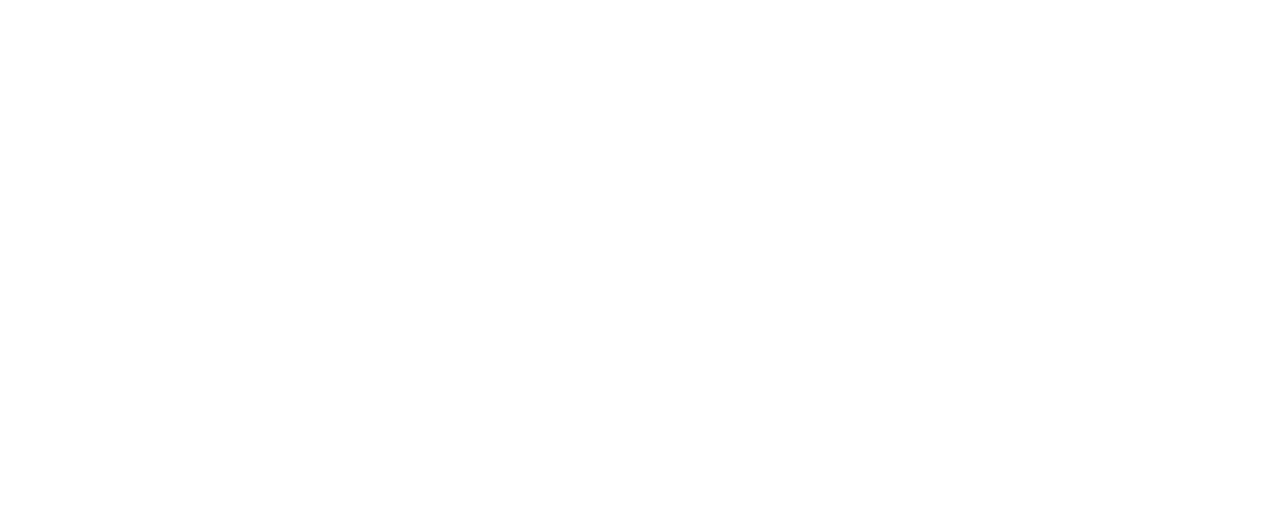
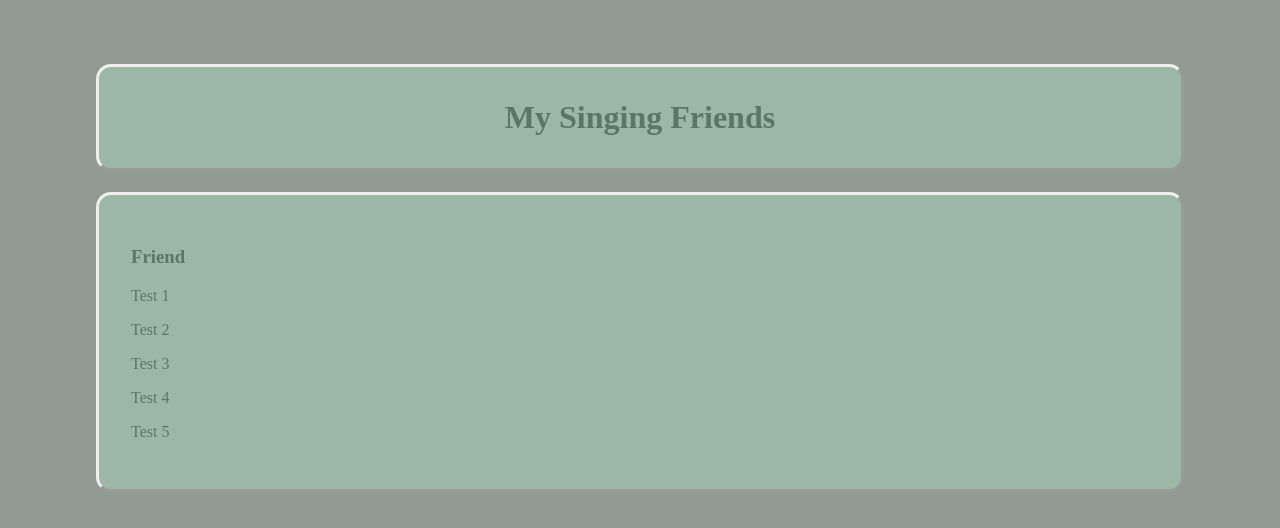
Before and after one commit to Bryantellius/99-Lines-of-Code, a plain HTML site: page index.html in a window 1280 px wide. Drawn offline with Linux system fonts and the light colour scheme.

Commit message:
wrote css and completed loops

```diff
--- a/index.html
+++ b/index.html
@@ -4,9 +4,20 @@
     <meta charset="UTF-8">
     <meta name="viewport" content="width=device-width, initial-scale=1.0">
     <meta http-equiv="X-UA-Compatible" content="ie=edge">
-    <title>Document</title>
+    <link rel="stylesheet" href="style.css">
+    <title>99 Lines of Code in the File</title>
 </head>
 <body>
+    <h1>My Singing Friends</h1>
+    <div class="friend">
+        <h3>Friend</h3>
+        <p>Test 1</p>
+        <p>Test 2</p>
+        <p>Test 3</p>
+        <p>Test 4</p>
+        <p>Test 5</p>
+    </div>
+
     <script src="app.js"></script>
 </body>
 </html>
```
